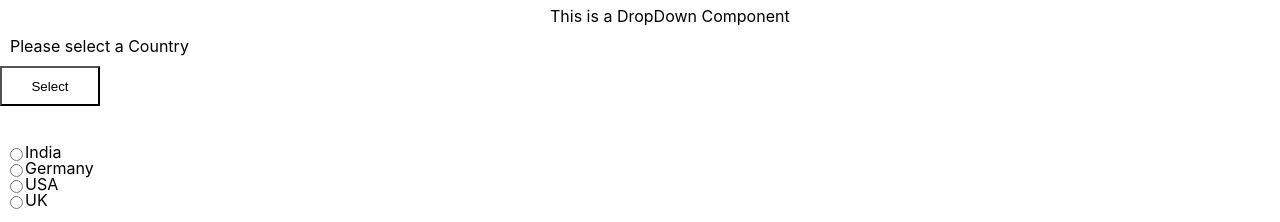
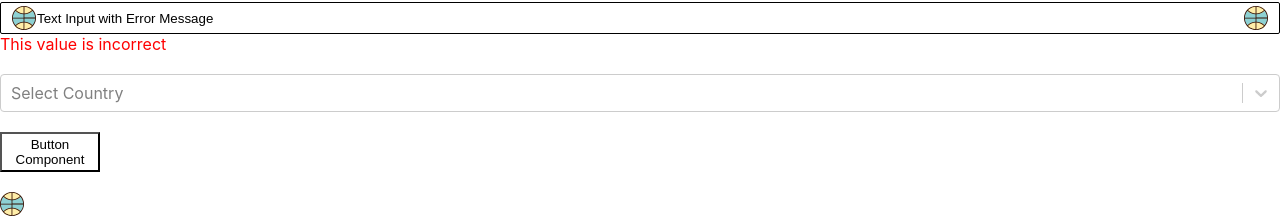
Before and after one commit to cynthia22ekm/React-TypeScript, a React (Create React App) app in the folder basics/: page / in a window 1280 px wide. Shown: the part 234-456 px from the top of the page. Built offline with nearby package versions, Linux system fonts and the light colour scheme.

Commit message:
Created selectbox

```diff
--- a/basics/src/Components/AllComponents.tsx
+++ b/basics/src/Components/AllComponents.tsx
@@ -1,10 +1,12 @@
-import Button from "./Button";
-import TextInput from "./TextInput";
+import Button from "./Button/Button";
+import TextInput from "./TextInput/TextInput";
 import { Ball } from "./SVG";
-import Icon from "./Icon";
+import Icon from "./Icon/Icon";
 import DropDown from "./Dropdown/DropDown";
 import styled from "styled-components";
 import RadioButton from "./RadioButton/RadioButton";
+import SelectBox, { SelectOption } from "./SelectBox/SelectBox";
+import { SingleValue } from "react-select";
 
 const StyledHeading = styled.div`
   margin-left: 550px;
@@ -18,6 +20,16 @@ const AllComponents: React.FC = () => {
     { name: "USA" },
     { name: "UK" },
   ];
+
+  const SelectOptions = [
+    { key: "IND", value: "India", label: "India" },
+    { key: "DE", value: "Germany", label: "Germany" },
+    { key: "USA", value: "America", label: "America" },
+  ];
+
+  const getSelectedValue = (value: SingleValue<SelectOption>) => {
+    console.log("The selected value is", value);
+  };
 
   return (
     <div>
@@ -53,13 +65,20 @@ const AllComponents: React.FC = () => {
         hasErrors={true}
       />
       <br />
-      <Button label={"Button Component"} size={"large"} palette={"default"} />
+      <SelectBox
+        options={SelectOptions}
+        name="Countries"
+        placeholder="Select Country"
+        onChange={getSelectedValue}
+      />
+      <br />
+      <Button label="Button Component" size="large" palette="default" />
       <br />
       <br />
       <Icon vector={Ball} />
       <br />
       <br />
-      <DropDown title={"Please select a Country"} items={items} />
+      <DropDown title="Please select a Country" items={items} />
       <br />
       <br />
 
--- /dev/null
+++ b/basics/src/Components/SelectBox/SelectBox.tsx
@@ -0,0 +1,44 @@
+import Select, { SingleValue } from "react-select";
+
+export type SelectOption = {
+  key: string;
+  value: string;
+  label: string;
+};
+
+export type SelectBoxProps = {
+  options: SelectOption[];
+  className?: string;
+  isDisabled?: boolean;
+  isSearchable?: boolean;
+  name: string;
+  placeholder: string;
+  value?: SelectOption;
+  onChange: (value: SingleValue<SelectOption>) => void;
+};
+
+const SelectBox: React.FC<SelectBoxProps> = ({
+  options,
+  className,
+  isDisabled,
+  isSearchable,
+  name,
+  placeholder,
+  value,
+  onChange,
+}) => {
+  return (
+    <Select
+      options={options}
+      className={className}
+      isDisabled={isDisabled}
+      isSearchable={isSearchable}
+      name={name}
+      placeholder={placeholder}
+      value={value}
+      onChange={onChange}
+    ></Select>
+  );
+};
+
+export default SelectBox;
```
